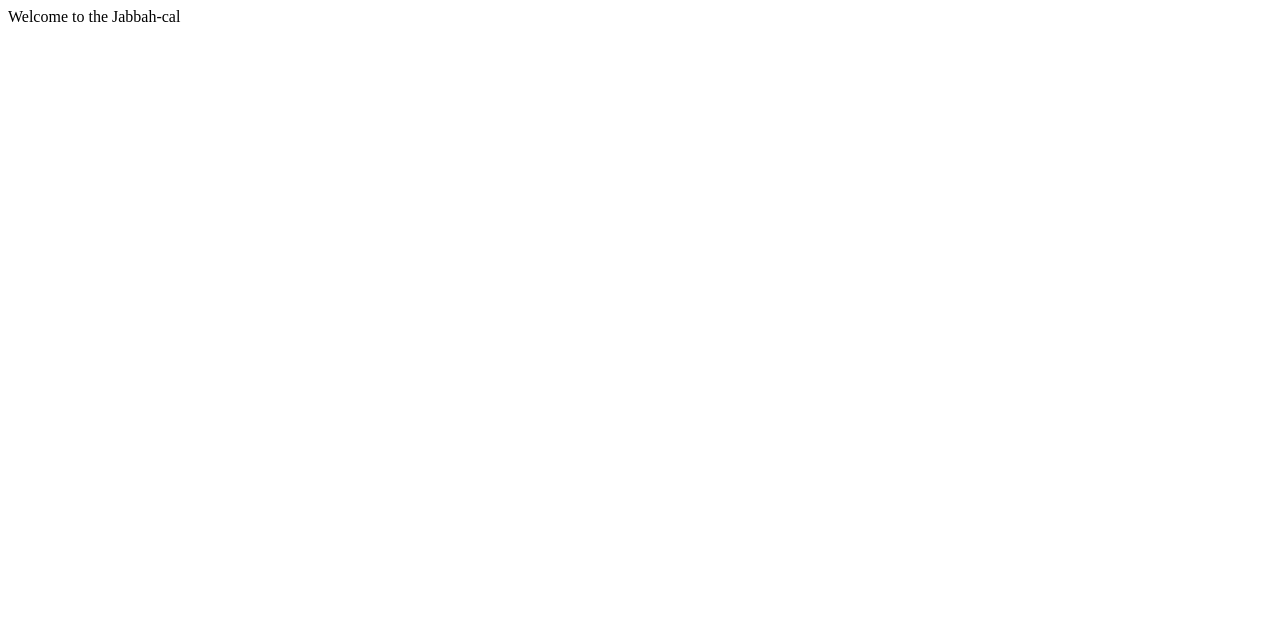
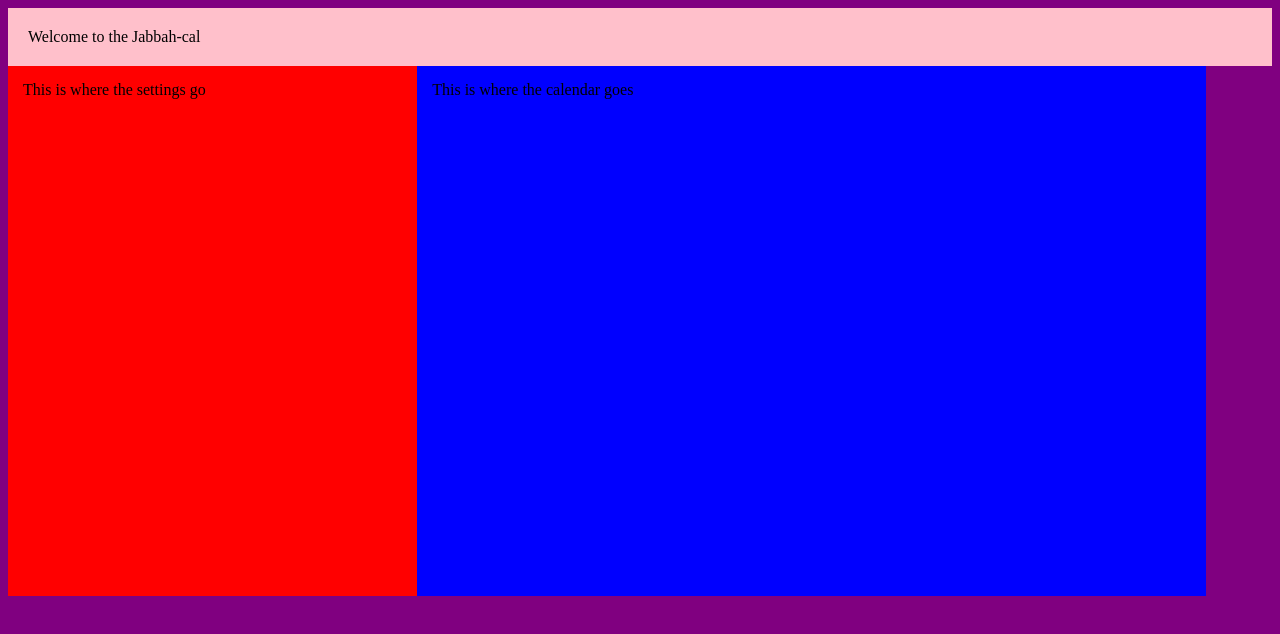
Before and after one commit to pjjankowski/3733Jabbah, a plain HTML site: page index.html in a window 1280 px wide. Drawn offline with Linux system fonts and the light colour scheme.

Commit message:
boxing out website

```diff
--- a/index.html
+++ b/index.html
@@ -6,8 +6,13 @@
   <link rel="stylesheet" type="text/css" href="style.css">
   <link type="text/javascript" href=script.js>
 </head>
+<body>
+  <div class="Header">Welcome to the Jabbah-cal</div>
+  <div class="layout">
+    <div class="Panel">This is where the settings go</div>
 
-<div id="header">Welcome to the Jabbah-cal</div>
+    <div class="Cal">This is where the calendar goes</div>
+  </div>
 
-
+</body>
 </html>
--- a/style.css
+++ b/style.css
@@ -0,0 +1,37 @@
+body{
+    background-color: purple;
+}
+
+div.Header{
+    background-color: pink;
+    padding: 20px;
+    text-align: left;
+
+}
+
+div.layout{
+    height:500px;
+    width:100%;
+}
+
+div.layout:after{
+    content: "";
+    display: table;
+    clear: both;
+}
+
+div.Panel {
+    background-color: red;
+    float: left;
+    width: 30%;
+    padding: 15px;
+    height:100%;
+}
+
+div.Cal{
+    background-color: blue;
+    float: left;
+    width: 60%;
+    padding: 15px;
+    height:100%;
+}
```
